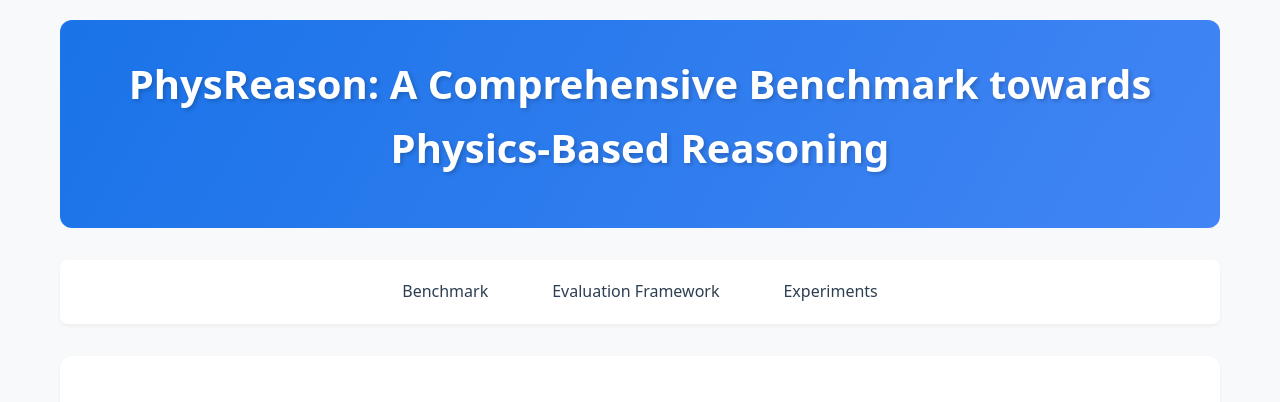
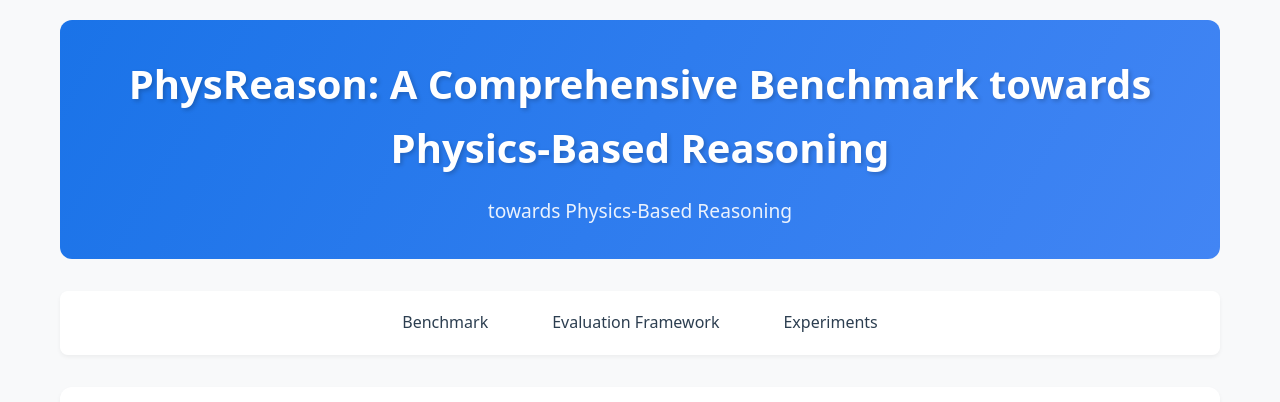
Before and after one commit to dxzxy12138/PhysReason, a plain HTML site: page index.html in a window 1280 px wide. Shown: the top 402 px of the page. Drawn offline with Linux system fonts and the light colour scheme.

Commit message:
Add files via upload

```diff
--- a/index.html
+++ b/index.html
@@ -3,7 +3,7 @@
 <head>
     <meta charset="UTF-8">
     <meta name="viewport" content="width=device-width, initial-scale=1.0">
-    <title>PhysReason: A Comprehensive Benchmark</title>
+    <title>PhysReason: A Comprehensive Benchmark towards Physics-Based Reasoning </title>
     <style>
         :root {
             --primary-color: #1a73e8;
@@ -250,6 +250,7 @@
     <!-- Previous content remains the same -->
     <div class="title-container">
         <h1 class="title">PhysReason: A Comprehensive Benchmark towards Physics-Based Reasoning</h1>
+        <p class="subtitle">towards Physics-Based Reasoning</p>
     </div>
     <nav>
         <ul>
```
